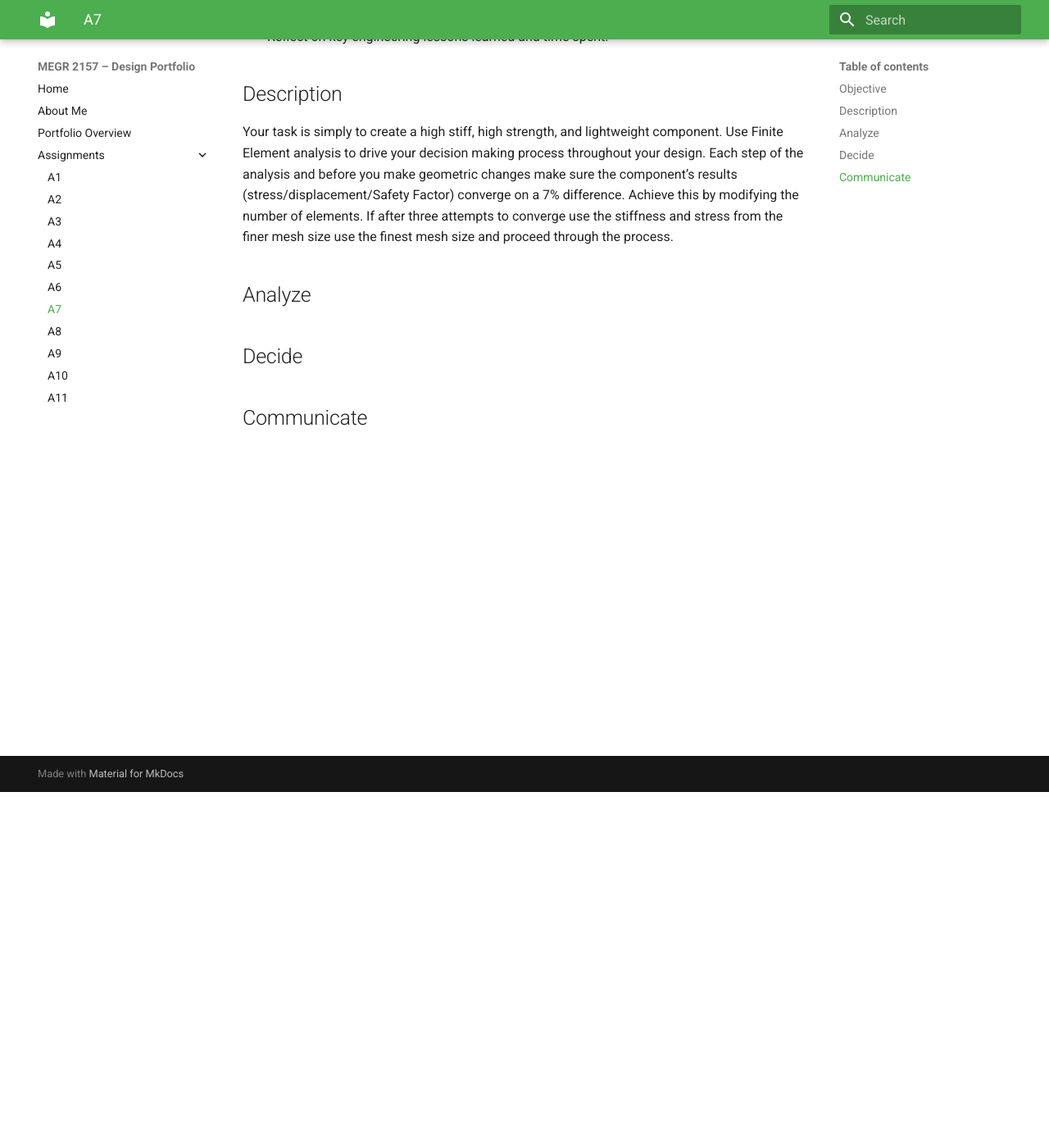
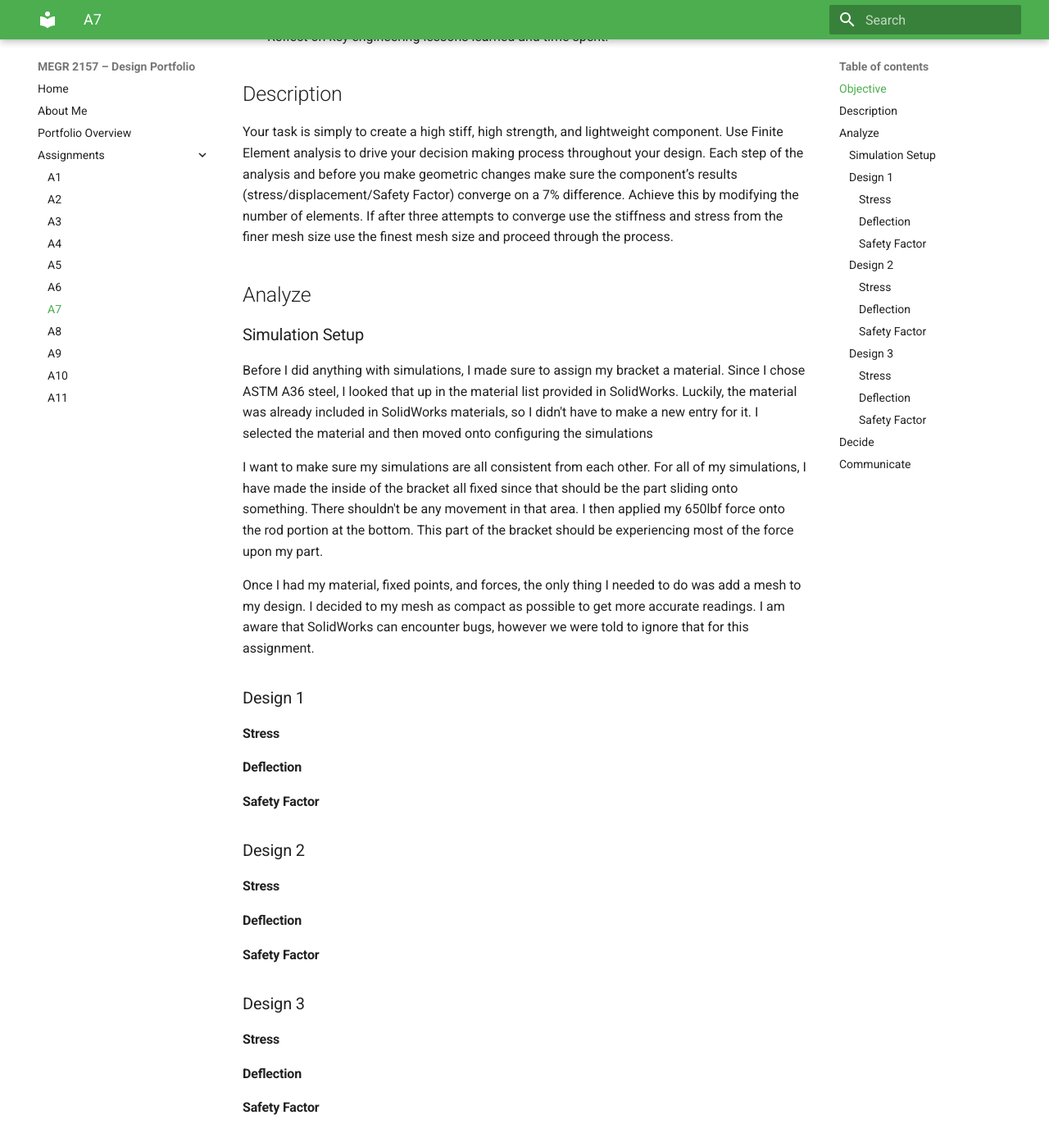
Before and after one commit to AndyChwalik/megr2157-portfolio, an MkDocs documentation site: the page built from docs/assignments/A07/index.md, in a window 1280 px wide and 1400 px high, scrolled down 434 px. Shown: the whole window at 82% size. Built offline with MkDocs 1.6.1 and Material for MkDocs 9.7.7, drawn with Linux system fonts in a browser that asks for light colours.

Commit message:
Update index.md

```diff
--- a/docs/assignments/A07/index.md
+++ b/docs/assignments/A07/index.md
@@ -17,6 +17,41 @@ Your task is simply to create a high stiff, high strength, and lightweight compo
 
 ## Analyze
 
+### Simulation Setup
+
+Before I did anything with simulations, I made sure to assign my bracket a material. Since I chose ASTM A36 steel, I looked that up in the material list provided in SolidWorks. Luckily, the material was already included in SolidWorks materials, so I didn't have to make a new entry for it. I selected the material and then moved onto configuring the simulations
+
+
+
+I want to make sure my simulations are all consistent from each other. For all of my simulations, I have made the inside of the bracket all fixed since that should be the part sliding onto something. There shouldn't be any movement in that area. I then applied my 650lbf force onto the rod portion at the bottom. This part of the bracket should be experiencing most of the force upon my part.
+
+
+
+Once I had my material, fixed points, and forces, the only thing I needed to do was add a mesh to my design. I decided to my mesh as compact as possible to get more accurate readings. I am aware that SolidWorks can encounter bugs, however we were told to ignore that for this assignment.
+
+### Design 1
+
+#### Stress
+
+#### Deflection
+
+#### Safety Factor
+
+### Design 2
+
+#### Stress
+
+#### Deflection
+
+#### Safety Factor
+
+### Design 3
+
+#### Stress
+
+#### Deflection
+
+#### Safety Factor
 
 
 
```
